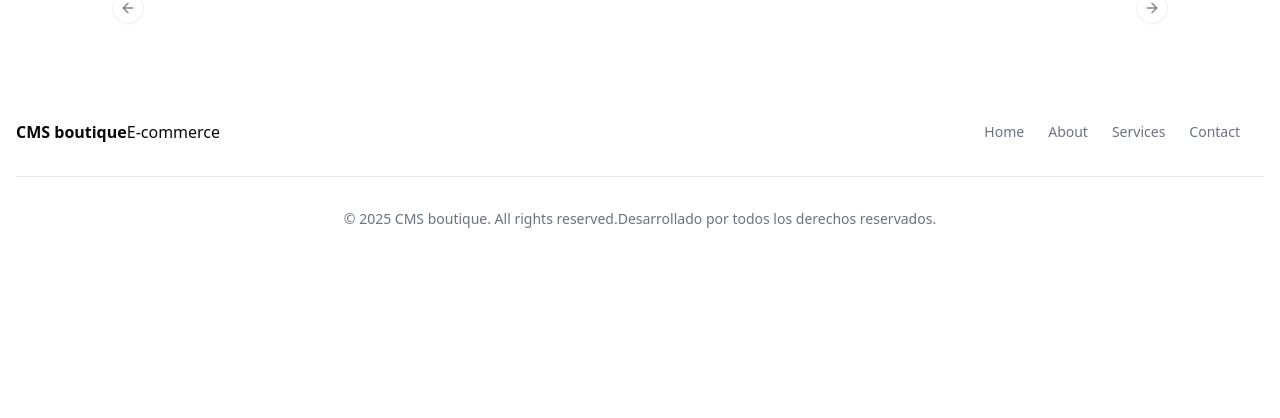
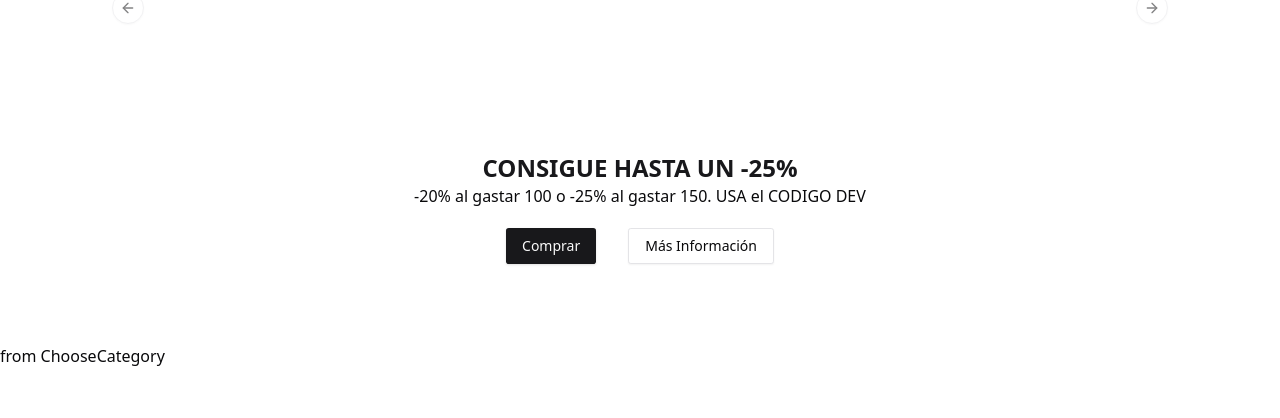
Before and after one commit to jhonja999/cms-boutique, a Next.js app in the folder frontend/: page / in a window 1280 px wide. Shown: the part 252-670 px from the top of the page. Built offline with nearby package versions, Linux system fonts and the light colour scheme; no server answers.

Commit message:
Banner discount componente
buttonVariants()}>Comprar buttonVariants({variant:"outline"})}>Más Información

```diff
--- a/frontend/app/page.tsx
+++ b/frontend/app/page.tsx
@@ -1,12 +1,31 @@
 import CarouselTextBanner from "@/components/carousel-text-banner";
 import FeaturedProducts from "@/components/featured-products";
+import BannerDiscount from "@/components/banner-discount";
+import ChooseCategory from "@/components/choose-category";
 
-export default function Home() {
+async function getStrapiData(path:string) {
+  const baseUrl="http://localhost:1337";
+  try {
+    const response = await fetch(baseUrl + path);
+    const data = await response.json();
+    return data;
+
+  } catch (error) {
+    console.error(error)
+  }
+}
+
+
+export default async function Home() {
+const strapiData = await getStrapiData("/api/home-page");
+console.log(strapiData);
+
   return (
     <main>
       <CarouselTextBanner />
       <FeaturedProducts />
-      {/* <BannerDiscount/> */}
+      <BannerDiscount/>
+      <ChooseCategory/>
     </main>
 
   );
--- /dev/null
+++ b/frontend/components/banner-discount.tsx
@@ -0,0 +1,18 @@
+import Link from "next/link";
+import { buttonVariants } from "./ui/button";
+
+const BannerDiscount = () => {
+    return (
+    <div className="p-5 sm:p-20 text-center">
+        <h2 className="uppercase font-black text-2xl text-primary">Consigue hasta un -25%</h2>
+        <h3>-20% al gastar 100 o -25% al gastar 150. USA el CODIGO DEV</h3>
+        <div className="max-w-md mx-auto sm:flex justify-center gap-8 mt-5">
+            <Link href="#" className={buttonVariants()}>Comprar</Link>
+            <Link href="#" className={buttonVariants({variant:"outline"})}>Más Información</Link>
+        </div>
+
+    </div>
+     );
+}
+
+export default BannerDiscount;
--- /dev/null
+++ b/frontend/components/choose-category.tsx
@@ -0,0 +1,7 @@
+const ChooseCategory = () => {
+    return (
+        <p>from ChooseCategory</p>
+     );
+}
+
+export default ChooseCategory;
```
Also changed, not shown: 1 other file (tests, documents, lock files or other folders).
